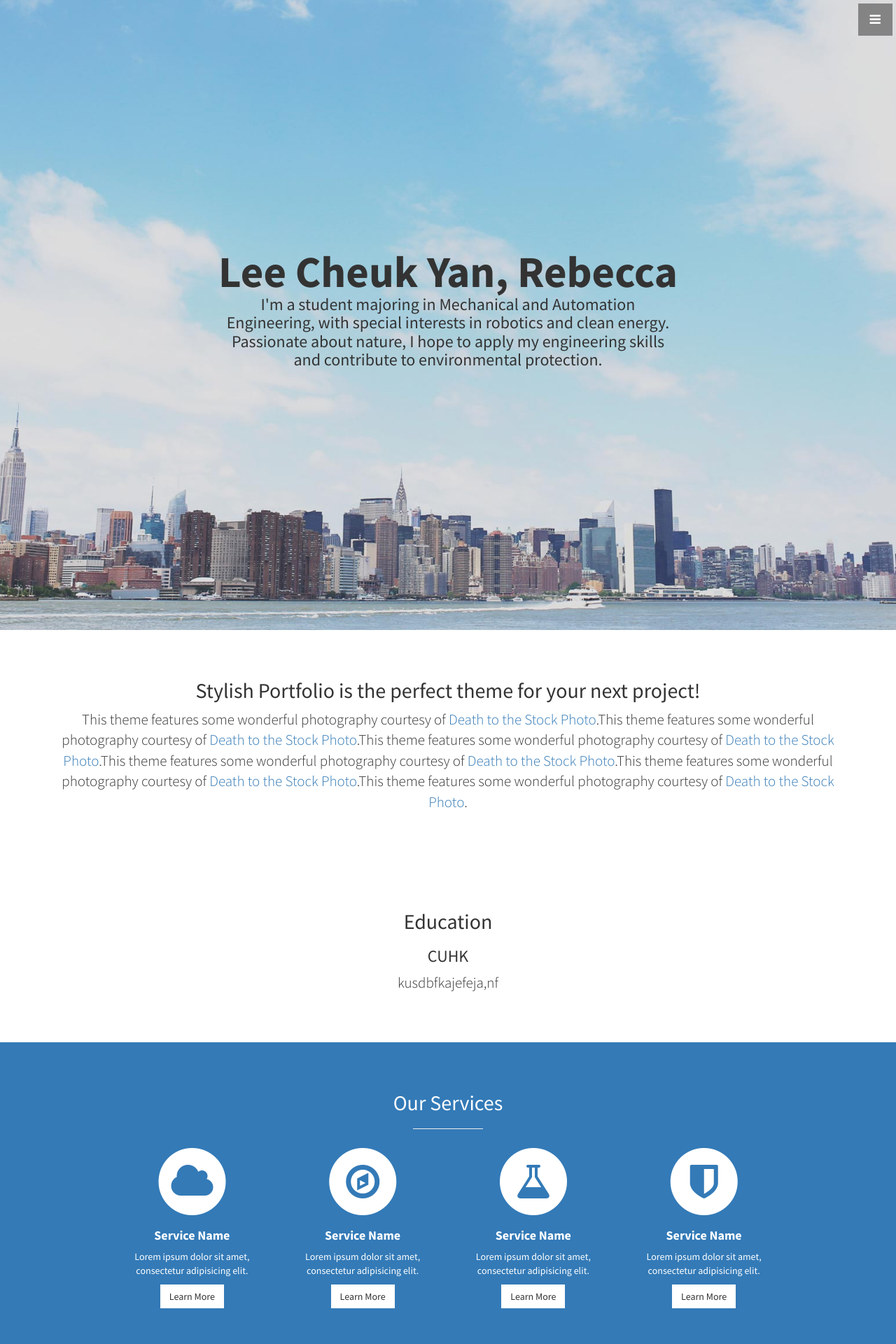
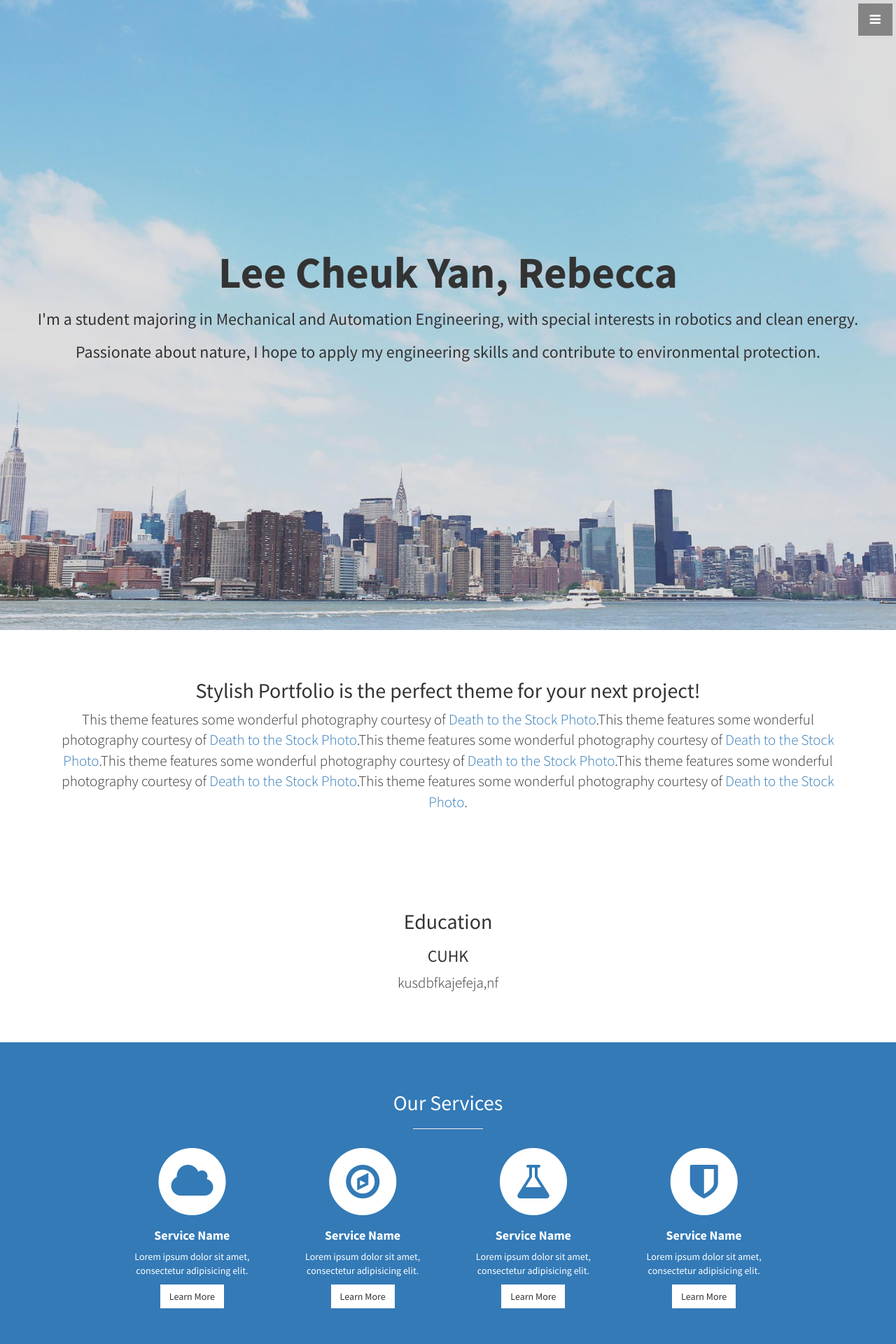
Before and after one commit to leelacceber/stylish-portfolio-jekyll-master, a Jekyll site: the page built from index.html, in a window 1280 px wide. Shown: the top 1920 px of the page at 70% size. Built offline with Jekyll 4.4.1, drawn with Linux system fonts in a browser that asks for light colours.

Commit message:
Update stylish-portfolio.css

```diff
--- a/css/stylish-portfolio.css
+++ b/css/stylish-portfolio.css
@@ -30,8 +30,9 @@ body {
 }
 
 .text-vertical-center h3 {
+    width:67.5em'
     margin: 0;
-    padding: 0 25%;
+    padding: 0;
 }
 
 /* Custom Button Styles */
```
